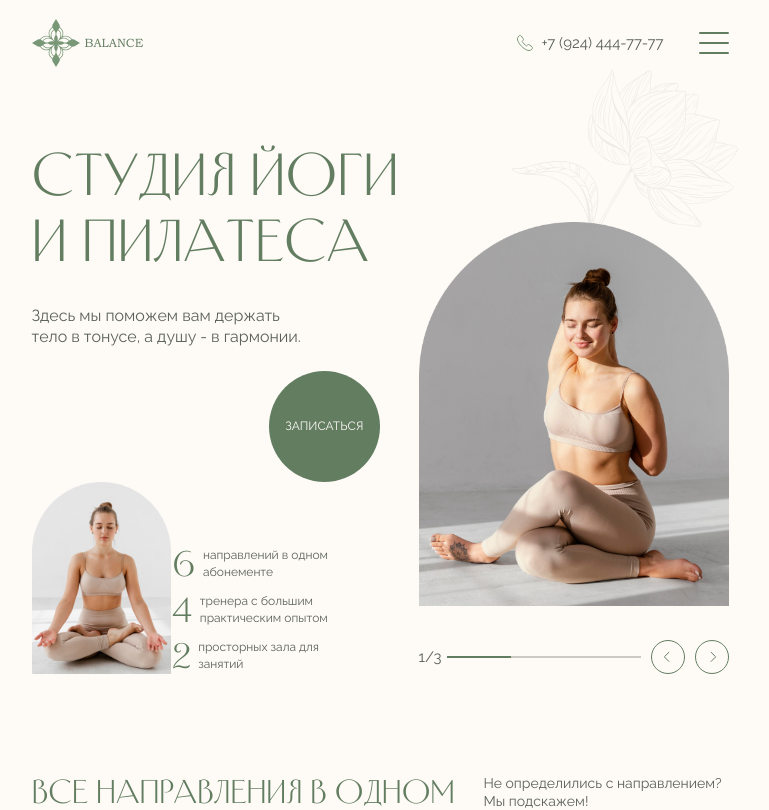
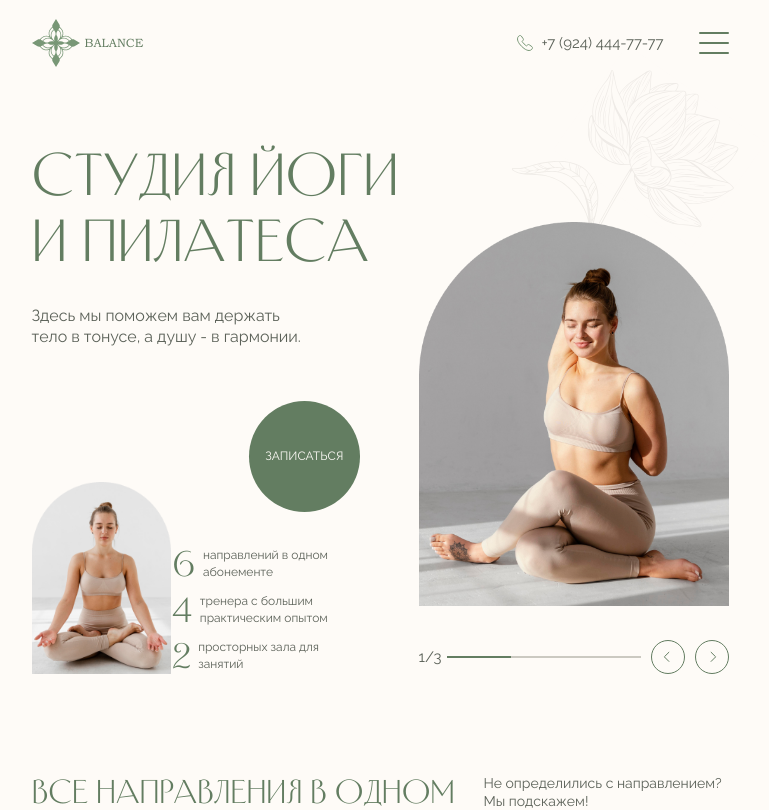
Before and after one commit to Microseversk/Yoga-landing, a React (Vite) app: page / in a window 1280 px wide. Shown: the top 810 px of the page, without its empty margins (260-1029 px from the left). Built offline with nearby package versions, Linux system fonts and the light colour scheme; data requests are answered from the project's data file.

Commit message:
Day 9
-Fix tablet adaptive

```diff
--- a/src/components/mainSection/sigUpButton/SignUpButton.module.scss
+++ b/src/components/mainSection/sigUpButton/SignUpButton.module.scss
@@ -15,6 +15,11 @@
   font-size: 12px;
   color: $bg-color;
   cursor: pointer;
+
+  @include respond(tablet) {
+    left: -20px;
+    top: 30px;
+  }
 
   @include respond(mobile) {
     position: absolute;
```
